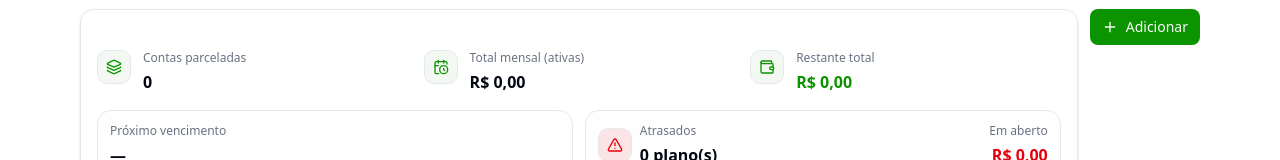
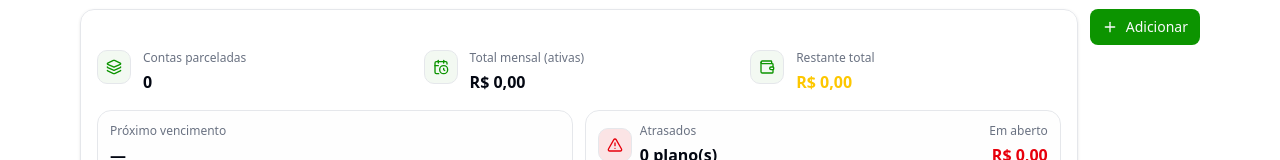
Before and after one commit to Gu-Fernandes/finances, a Next.js app: page /installments in a window 1280 px wide. Shown: the part 153-313 px from the top of the page. Built offline with nearby package versions, Linux system fonts and the light colour scheme.

Commit message:
:recycle:

```diff
--- a/components/installments/installments-screen.tsx
+++ b/components/installments/installments-screen.tsx
@@ -23,8 +23,6 @@ import { useInstallmentsStore } from "@/store/installments.store";
 
 import { AddInstallmentDialog } from "./add-installment-dialog";
 import { InstallmentPlanCard } from "./installment-plan-card";
-
-/* ----------------------------- helpers ----------------------------- */
 
 type PlanStatus = "overdue" | "ok" | "done";
 type FilterKey = "all" | PlanStatus;
@@ -108,13 +106,10 @@ function planMeta(plan: InstallmentPlan) {
 }
 
 function statusPriority(s: PlanStatus) {
-  // menor = vem primeiro
   if (s === "overdue") return 0;
   if (s === "ok") return 1;
   return 2; // done
 }
-
-/* ----------------------------- UI bits ----------------------------- */
 
 function Chip({
   active,
@@ -236,8 +231,6 @@ function Dots({
   );
 }
 
-/* ----------------------------- dashboard ----------------------------- */
-
 function InstallmentsDashboard({
   plans,
   filter,
@@ -268,7 +261,6 @@ function InstallmentsDashboard({
 
       if (m.status === "overdue") {
         overdue += 1;
-        // soma do plano em aberto (não só uma parcela) dá “peso” financeiro real
         overdueCents += m.remainingCents;
       } else if (m.status === "done") done += 1;
       else ok += 1;
@@ -276,7 +268,6 @@ function InstallmentsDashboard({
       monthlyCents += m.monthlyCents;
       remainingCents += m.remainingCents;
 
-      // próximo vencimento global (entre qualquer parcela em aberto)
       if (m.status !== "done" && m.nextDue) {
         const d = startOfDayLocal(m.nextDue);
         if (!nextDue || d.getTime() < startOfDayLocal(nextDue).getTime()) {
@@ -304,7 +295,6 @@ function InstallmentsDashboard({
   return (
     <Card className="bg-background/60 backdrop-blur">
       <CardContent className="space-y-4 p-4">
-        {/* Top metrics */}
         <div className="grid gap-4 sm:grid-cols-3">
           <StatLine
             label="Contas parceladas"
@@ -322,11 +312,10 @@ function InstallmentsDashboard({
             label="Restante total"
             value={formatBRLFromCents(dash.remainingCents)}
             Icon={Wallet}
-            valueClassName="text-primary"
+            valueClassName="text-yellow-400"
           />
         </div>
 
-        {/* Secondary row: next due + overdue */}
         <div className="grid gap-3 sm:grid-cols-2">
           <div className="flex items-center justify-between rounded-xl border bg-muted/10 p-3">
             <div className="min-w-0">
@@ -363,7 +352,6 @@ function InstallmentsDashboard({
           </div>
         </div>
 
-        {/* Filters + Search */}
         <div className="flex flex-col gap-3 sm:flex-row sm:items-center sm:justify-between">
           <div className="flex flex-wrap gap-2">
             <Chip active={filter === "all"} onClick={() => onFilter("all")}>
@@ -404,8 +392,6 @@ function InstallmentsDashboard({
   );
 }
 
-/* ----------------------------- screen ----------------------------- */
-
 export function InstallmentsScreen() {
   const plans = useInstallmentsStore((s) => s.plans);
 
@@ -431,12 +417,10 @@ export function InstallmentsScreen() {
         return (plan.name ?? "").toLowerCase().includes(q);
       })
       .sort((a, b) => {
-        // prioridade: overdue -> ok -> done
         const pa = statusPriority(a.meta.status);
         const pb = statusPriority(b.meta.status);
         if (pa !== pb) return pa - pb;
 
-        // dentro da categoria: por próximo vencimento (null por último)
         const da = a.meta.nextDue
           ? startOfDayLocal(a.meta.nextDue).getTime()
           : Number.POSITIVE_INFINITY;
@@ -445,7 +429,6 @@ export function InstallmentsScreen() {
           : Number.POSITIVE_INFINITY;
         if (da !== db) return da - db;
 
-        // fallback estável
         return (a.plan.name ?? "").localeCompare(b.plan.name ?? "");
       });
 
@@ -520,7 +503,6 @@ export function InstallmentsScreen() {
     [computeActiveIndex],
   );
 
-  // ao adicionar novo plano: se estiver em "Todos" e sem busca, rola pro fim
   const prevLenRef = useRef(plans.length);
   useEffect(() => {
     if (plans.length > prevLenRef.current) {
@@ -555,7 +537,6 @@ export function InstallmentsScreen() {
 
   return (
     <div className="space-y-4">
-      {/* Dashboard + CTA */}
       <div className="flex flex-col gap-3 sm:flex-row sm:items-start sm:justify-between">
         <div className="min-w-0 flex-1">
           <InstallmentsDashboard
@@ -579,7 +560,6 @@ export function InstallmentsScreen() {
         <NoResults onClear={clearFilters} />
       ) : (
         <>
-          {/* full-bleed no mobile */}
           <div className="-mx-4 sm:mx-0">
             <div
               ref={viewportRef}
```
